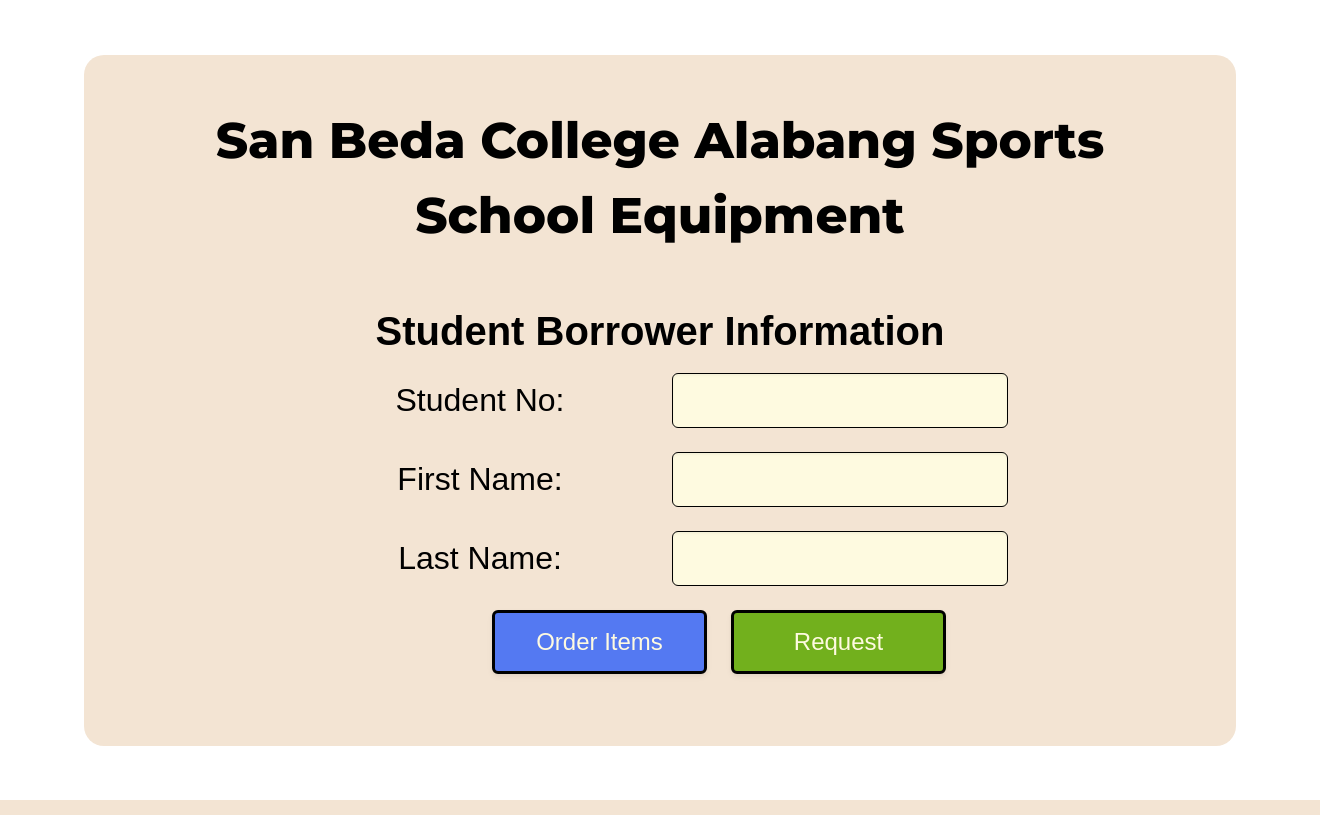
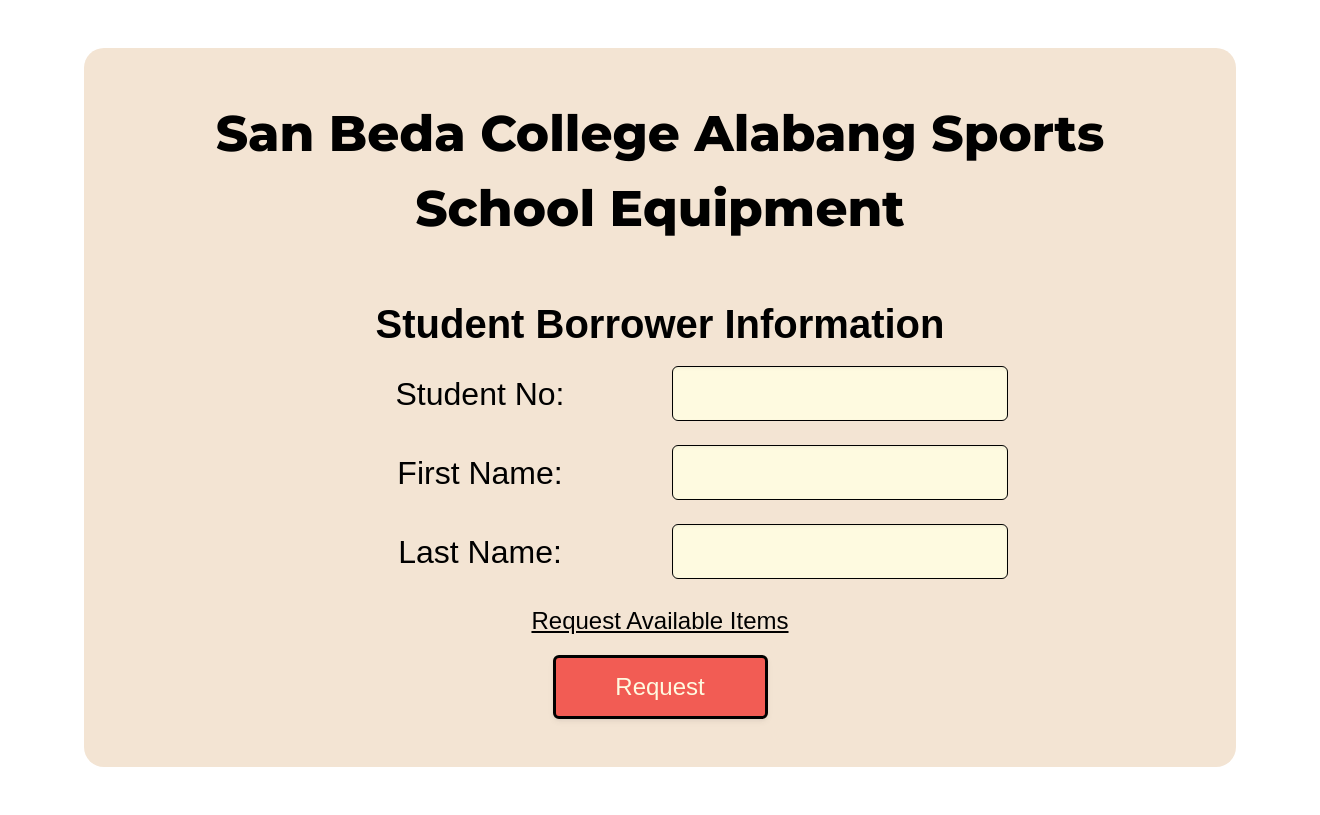
Before and after one commit to Xyllee03/SBCA_SPORTS_EQUIPMENT, a Django app: page /users/borrow/ in a window 1320 px wide. Run offline with Django 5.2, Linux system fonts and the light colour scheme; some web fonts are replaced.

Commit message:
final push

```diff
--- a/SportsEquipment/main/templates/main/administration_SBCA/admin_chk_req_app.html
+++ b/SportsEquipment/main/templates/main/administration_SBCA/admin_chk_req_app.html
@@ -166,7 +166,7 @@
             id="inp_code"
             hidden
           />
-          <div class="button sty-btn-submit-reqapp" id="btn_save">Save</div>
+          <div class="button sty-btn-submit-reqapp" id="btn_save">Retrieve</div>
         </div>
         <div class="column is-2"></div>
       </div>
--- a/SportsEquipment/main/templates/main/administration_SBCA/admin_dashboard.html
+++ b/SportsEquipment/main/templates/main/administration_SBCA/admin_dashboard.html
@@ -293,6 +293,7 @@
         mdl_acc_rem_subtitle.textContent = `Do you want to approve the request code ${get_request_code}`;
         mdl_acc_rem_main.classList.add("is-active");
         inp_code.value = get_request_code;
+        btn_acc_rem_submit.textContent = "Approve Request";
         btn_acc_rem_submit.onclick = function () {
           event.preventDefault(); // Prevents default behavior
           event.stopPropagation(); // Stops the event from bubbling
@@ -334,7 +335,7 @@
         mdl_acc_rem_subtitle.textContent = `Do you want to denied request code ${get_request_code}`;
         mdl_acc_rem_main.classList.add("is-active");
         inp_code.value = get_request_code;
-
+        btn_acc_rem_submit.textContent = "Deny Request";
         btn_acc_rem_submit.onclick = function () {
           event.preventDefault(); // Prevents default behavior
           event.stopPropagation(); // Stops the event from bubbling
--- a/SportsEquipment/main/templates/main/administration_SBCA/admin_equipment_details_indiv.html
+++ b/SportsEquipment/main/templates/main/administration_SBCA/admin_equipment_details_indiv.html
@@ -77,7 +77,7 @@
         </div>
         <div class="column">
           <h1 class="sty-base-small-fz sty-base-roboto-fm sty-content-indiv">
-            {{ item.quantity }} -
+            {{ item.quantity }}
           </h1>
         </div>
       </div>
--- a/SportsEquipment/main/templates/main/administration_SBCA/admin_login.html
+++ b/SportsEquipment/main/templates/main/administration_SBCA/admin_login.html
@@ -106,7 +106,11 @@
           </h1>
         </div>
         <div class="column">
-          <input type="text" class="input sty-inp-login" id="inp_password" />
+          <input
+            type="password"
+            class="input sty-inp-login"
+            id="inp_password"
+          />
         </div>
         <div class="column is-2"></div>
       </div>
--- a/SportsEquipment/main/templates/main/users/user_borrow.html
+++ b/SportsEquipment/main/templates/main/users/user_borrow.html
@@ -40,7 +40,7 @@
         color: blue;
       }
       .sty-btn-request-ub {
-        background-color: #72b01d !important;
+        background-color: #f25c54 !important;
         color: #fefae0;
         width: 215px;
         border: solid black 3px;
@@ -74,14 +74,19 @@
       <div class="columns is-vcentered">
         <div class="column is-2"></div>
         <div class="column">
-          <h1 class="sty-lbl-fz-small sty-hind-fm sty-label-inp-ub">Student No:</h1>
+          <h1 class="sty-lbl-fz-small sty-hind-fm sty-label-inp-ub">
+            Student No:
+          </h1>
         </div>
         <div class="column">
           <input
-            type="text"
+            type="number"
             class="input sty-inp-ub"
             id="inp_student_no"
             value="{{ Profile.student_no }}"
+            oninput="this.value = this.value.replace(/[^0-9]/g, '')"
+            min="0"
+            step="1"
           />
         </div>
         <div class="column is-2"></div>
@@ -89,7 +94,9 @@
       <div class="columns is-vcentered">
         <div class="column is-2"></div>
         <div class="column">
-          <h1 class="sty-lbl-fz-small sty-hind-fm sty-label-inp-ub">First Name:</h1>
+          <h1 class="sty-lbl-fz-small sty-hind-fm sty-label-inp-ub">
+            First Name:
+          </h1>
         </div>
         <div class="column">
           <input
@@ -104,7 +111,9 @@
       <div class="columns is-vcentered">
         <div class="column is-2"></div>
         <div class="column">
-          <h1 class="sty-lbl-fz-small sty-hind-fm sty-label-inp-ub">Last Name:</h1>
+          <h1 class="sty-lbl-fz-small sty-hind-fm sty-label-inp-ub">
+            Last Name:
+          </h1>
         </div>
         <div class="column">
           <input
@@ -116,20 +125,20 @@
         </div>
         <div class="column is-2"></div>
       </div>
-      <div class="columns is-vcentered">
-        <column class="column is-4"></column>
-        <div class="column">
-          <div class="button sty-btn-fz sty-hind-fm sty-btn-request-ub2" id="red_preload_data">
-            Order Items
-          </div>
-        </div>
-        <div class="column">
-          <div class="button sty-btn-fz sty-hind-fm sty-btn-request-ub" id="btn_submit">
-            Request
-          </div>
-        </div>
-        <column class="column is-4"></column>
+
+      <div
+        class="sty-btn-fz sty-hind-fm sty-lbl-fz-small sty-lbl-req-ub mb-4"
+        id="red_preload_data"
+      >
+        Request Available Items
       </div>
+      <div
+        class="button sty-btn-fz sty-hind-fm sty-btn-request-ub"
+        id="btn_submit"
+      >
+        Request
+      </div>
+
       <div id="err_msg" class="sty-err-msg"></div>
     </div>
     <!-- prettier-ignore -->
@@ -215,11 +224,12 @@
         let inp_first_name = document.getElementById("inp_first_name").value;
         let err_msg = document.getElementById("err_msg");
         if (inp_last_name === "" || inp_first_name === "") {
-          err_msg.textContent = "Please input all forms";
+          err_msg.textContent = "Please input all items before requesting";
           return false;
         }
         if (!Number.isInteger(parseInt(inp_student_no))) {
-          err_msg.textContent = "Please Check the student no. make sure its number";
+          err_msg.textContent =
+            "Please Check the student no. make sure its number";
           return false;
         }
         data = {
--- a/SportsEquipment/main/views.py
+++ b/SportsEquipment/main/views.py
@@ -149,14 +149,17 @@ def user_preRequestDetails(request):
 def user_postRequestDetails(request, get_request_code):
     #print("This is for request")
     #print(request_code)
+    get_profile =""
+    equipments_obj=""
     try:
         del request.session['request_code']
         del request.session['borrower_profile']
         del request.session['users_equipment_detail']
+        get_profile = StudentBorrow.objects.get(code_request =get_request_code)
+        equipments_obj = ItemRequest.objects.filter(id_student_borrow = get_profile)
     finally:
 
-        get_profile = StudentBorrow.objects.get(code_request =get_request_code)
-        equipments_obj = ItemRequest.objects.filter(id_student_borrow = get_profile)
+
 
 
         context ={
@@ -240,7 +243,7 @@ def admin_denied_request(request):
         get_data = StudentBorrow.objects.filter(code_request= data['code']).first()
 
         get_data.request_status = REQUESTAPPROVE.DENIED
-        get_data.save()
+        get_data.delete()
 
 
         return JsonResponse({"msg": "User has been retrieve"}, status=200)
--- a/SportsEquipment/requirements.txt
+++ b/SportsEquipment/requirements.txt
@@ -1,4 +1,5 @@
 asgiref==3.8.1
 Django==5.1.7
+psycopg2==2.9.10
 sqlparse==0.5.3
 tzdata==2025.1
```
Also changed, not shown: SportsEquipment/main/templates/main/users/user_equipmentDetails.html (+9 -10 lines), SportsEquipment/main/templates/main/users/user_postRequestDetails.html (+11 -0 lines), SportsEquipment/db.sqlite3.
